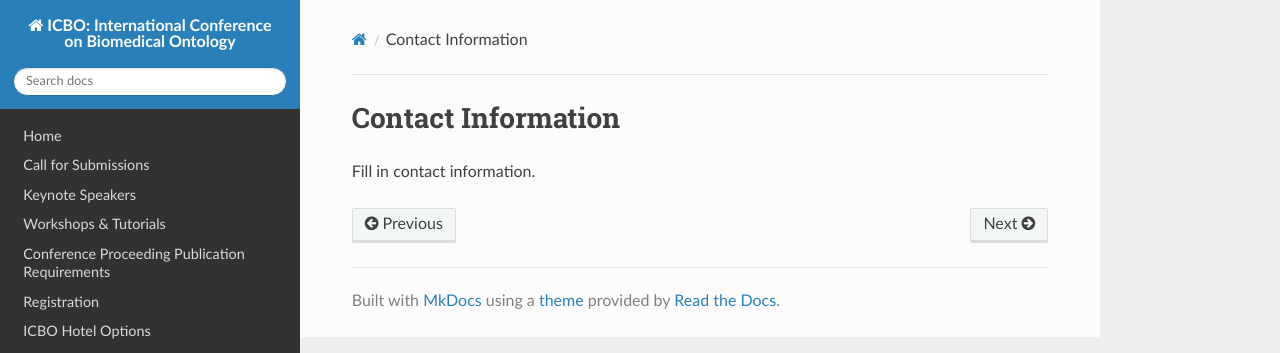
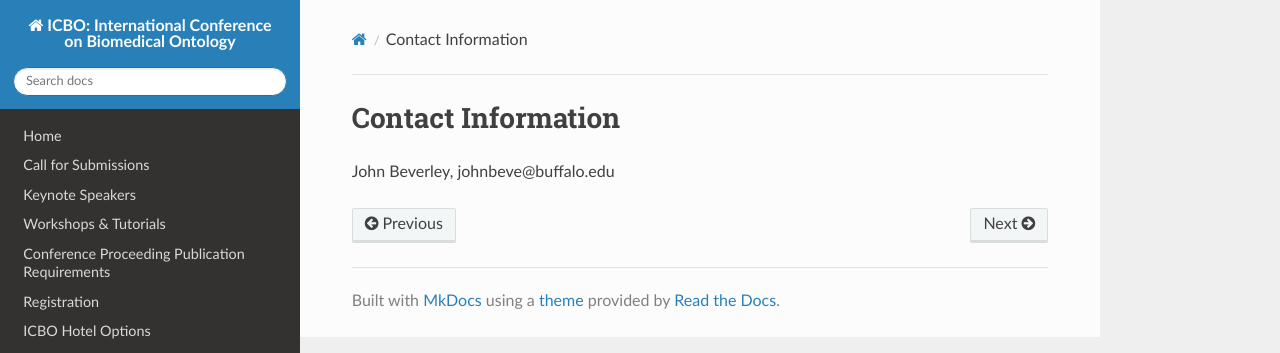
Before and after one commit to CarterBeauBenson/LLMO-Workshop, an MkDocs documentation site: the page built from docs/contact-information.md, in a window 1280 px wide. Shown: the top 353 px of the page. Built offline with MkDocs 1.6.1, drawn with Linux system fonts in a browser that asks for light colours; nearby versions of some CDN libraries.

Commit message:
Update contact-information.md

```diff
--- a/docs/contact-information.md
+++ b/docs/contact-information.md
@@ -1,2 +1,2 @@
 # Contact Information
-Fill in contact information.
+John Beverley, johnbeve@buffalo.edu
```
